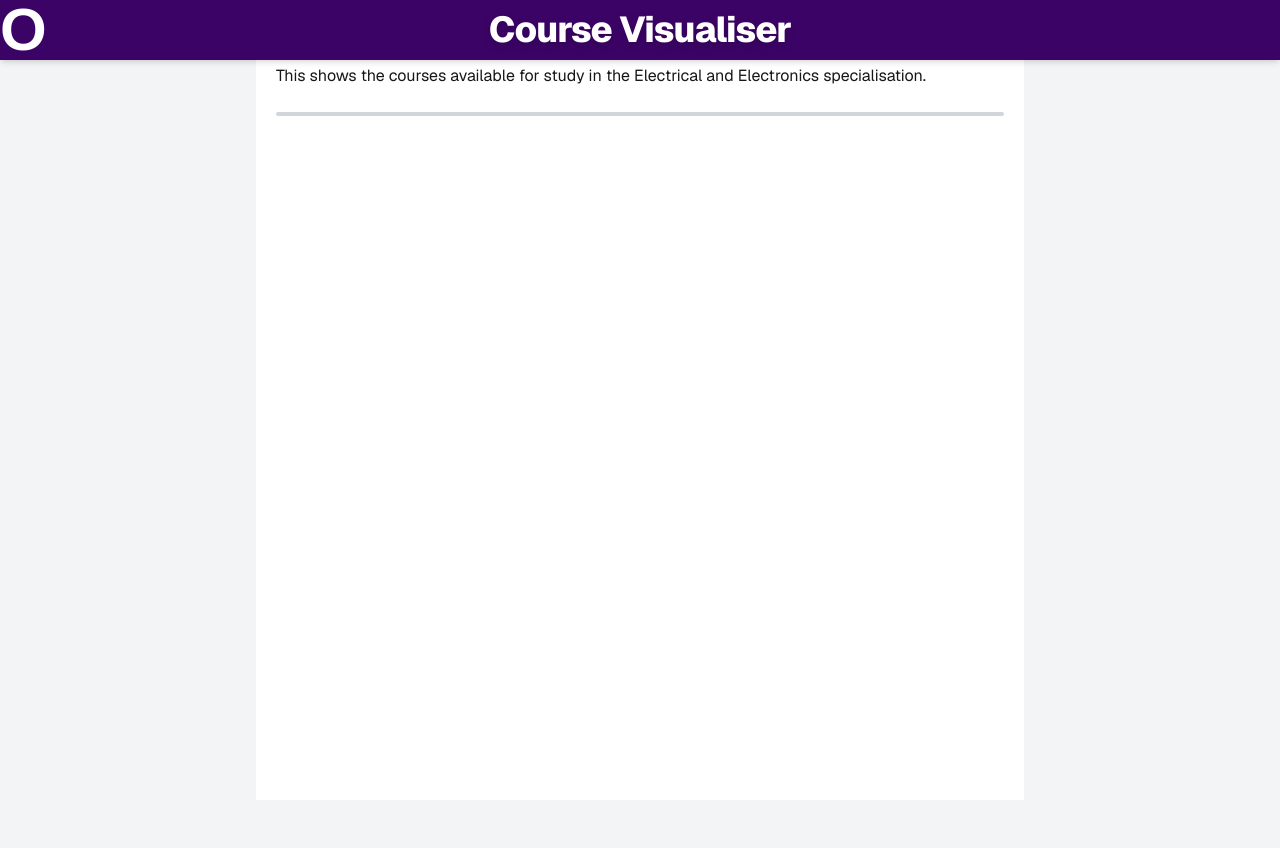
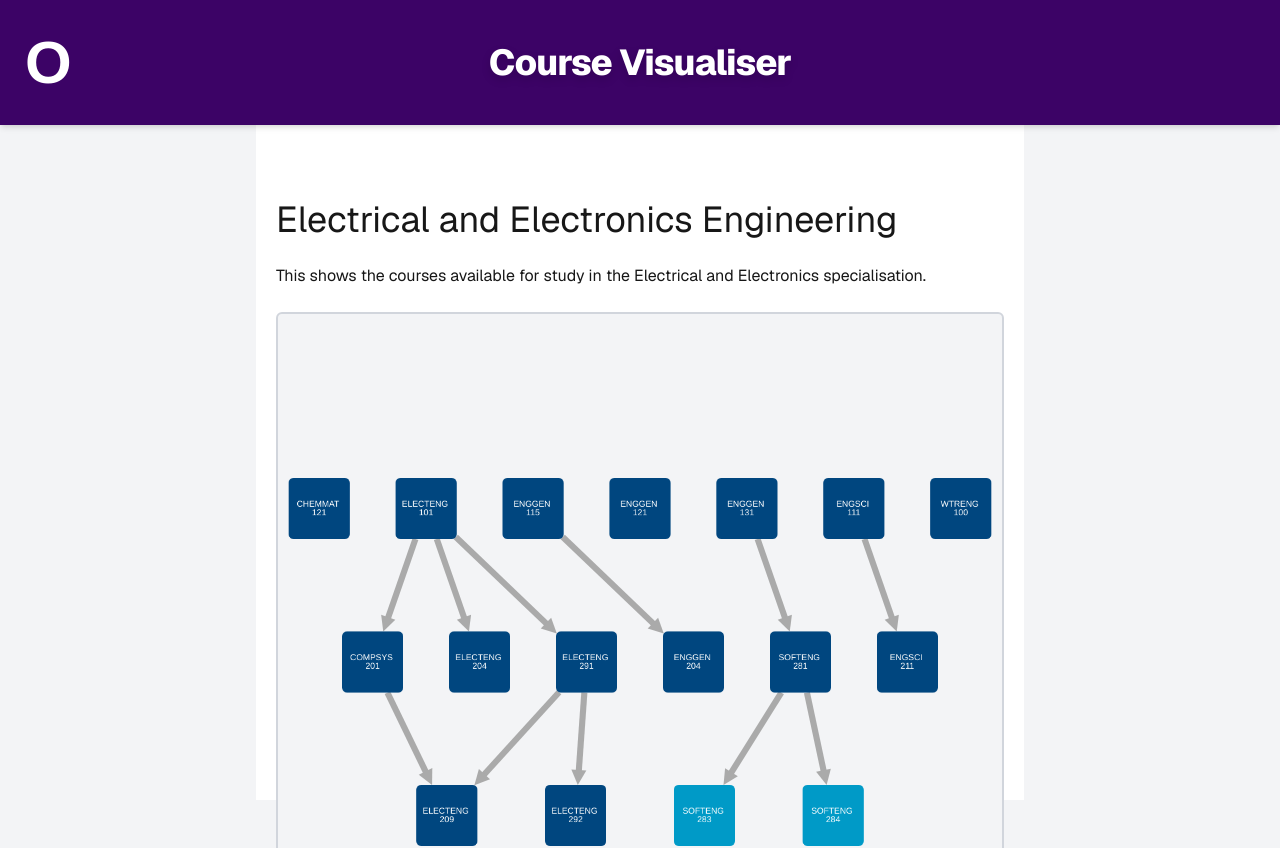
Before and after one commit to matthewrchen/course-visualiser, a Next.js app: page /specialisations/electrical-and-electronics-engineering in a window 1280 px wide. Shown: the top 848 px of the page. Before the commit the page ends 800 px from the top, so only its background shows below. Built offline with nearby package versions, Linux system fonts and the light colour scheme.

Commit message:
updated values for tailwindcss sizing

```diff
--- a/src/app/layout.tsx
+++ b/src/app/layout.tsx
@@ -28,7 +28,7 @@ export default function RootLayout({
     <html lang="en" className={`${geistSans.variable} ${geistMono.variable} h-full antialiased`}>
       <body className="min-h-full flex flex-col">
         <Menu />
-        <main className="h-screen w-3/5 mx-auto px-5 py-[200] bg-white">
+        <main className="h-screen w-3/5 mx-auto px-5 py-[200px] bg-white">
           {children}
         </main>
       </body>
--- a/src/components/courseMap.tsx
+++ b/src/components/courseMap.tsx
@@ -95,7 +95,7 @@ export default function Tree({ specName }: Props) {
 
     return (
         <div>
-            <div ref={cyContainer} className="w-full h-[700] border-2 border-gray-300 rounded-md bg-gray-100"/>
+            <div ref={cyContainer} className="w-full h-[700px] border-2 border-gray-300 rounded-md bg-gray-100"/>
             <CourseModal modalOpen={modalOpen} courseDetails={courseDetails} onClose={() => setModalOpen(false)} />
         </div>
     );
--- a/src/components/menu.tsx
+++ b/src/components/menu.tsx
@@ -13,8 +13,8 @@ export default function Menu() {
 
     return (
         <div>
-            <header className="fixed h-[125] w-screen flex items-center justify-between bg-purple-950 shadow-md">
-                <button onClick={toggleNavBar} className="ml-[25] font-extrabold text-6xl text-white">O</button>
+            <header className="fixed h-[125px] w-screen flex items-center justify-between bg-purple-950 shadow-md">
+                <button onClick={toggleNavBar} className="ml-[25px] font-extrabold text-6xl text-white">O</button>
 
                 <h1 className="absolute left-1/2 transform -translate-x-1/2 font-sans font-extrabold tracking-tight text-4xl text-white drop-shadow-lg">Course Visualiser</h1>
             </header>
--- a/src/components/navbar.tsx
+++ b/src/components/navbar.tsx
@@ -14,19 +14,19 @@ export default function NavBar({ toggleNavBar } : Props) {
 
     return (
         <nav className="fixed h-screen w-sm bg-slate-950 flex flex-col">
-            <button onClick={handleClick} className="self-start mt-[35] ml-[25] font-extrabold text-6xl text-white">X</button>
+            <button onClick={handleClick} className="self-start mt-[35px] ml-[25px] font-extrabold text-6xl text-white">X</button>
 
-            <ul className="mt-[95] space-y-[25px]">
+            <ul className="mt-[95px] space-y-[25px]">
                 <li>
-                    <Link href="" className="ml-[10] font-sans font-extrabold text-2xl text-white drop-shadow-lg">Home</Link>
+                    <Link href="" className="ml-[10px] font-sans font-extrabold text-2xl text-white drop-shadow-lg">Home</Link>
                 </li>
 
                 <li className="border-t-2 border-gray-800">
-                    <h1 className="mt-[5] ml-[10] font-sans font-extrabold text-xl text-white drop-shadow-lg">Specialisations</h1>
+                    <h1 className="mt-[5px] ml-[10px] font-sans font-extrabold text-xl text-white drop-shadow-lg">Specialisations</h1>
                 </li>
 
                 <li>
-                    <Link href="" className="ml-[10] font-sans font-extrabold text-xl text-white drop-shadow-lg">Electrical and Electronics</Link>
+                    <Link href="" className="ml-[10px] font-sans font-extrabold text-xl text-white drop-shadow-lg">Electrical and Electronics</Link>
                 </li>
 
             </ul>
```
